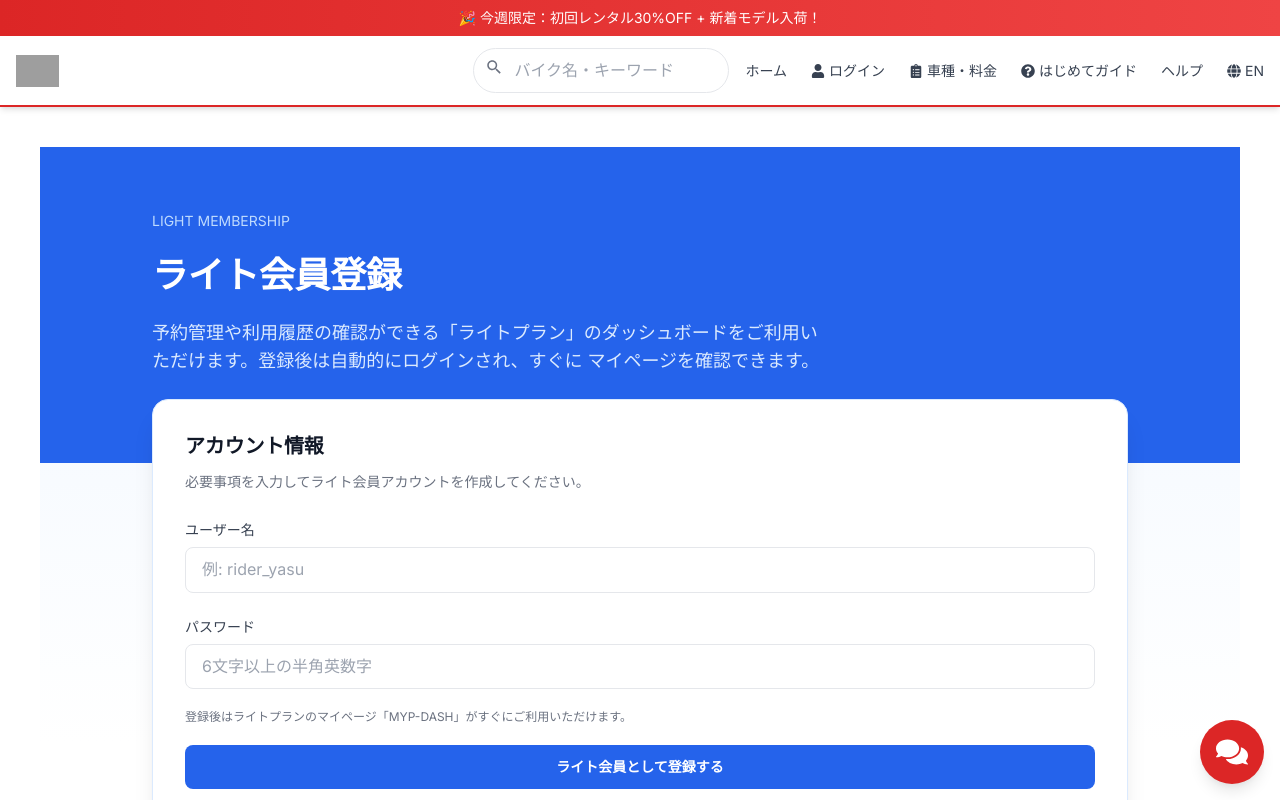
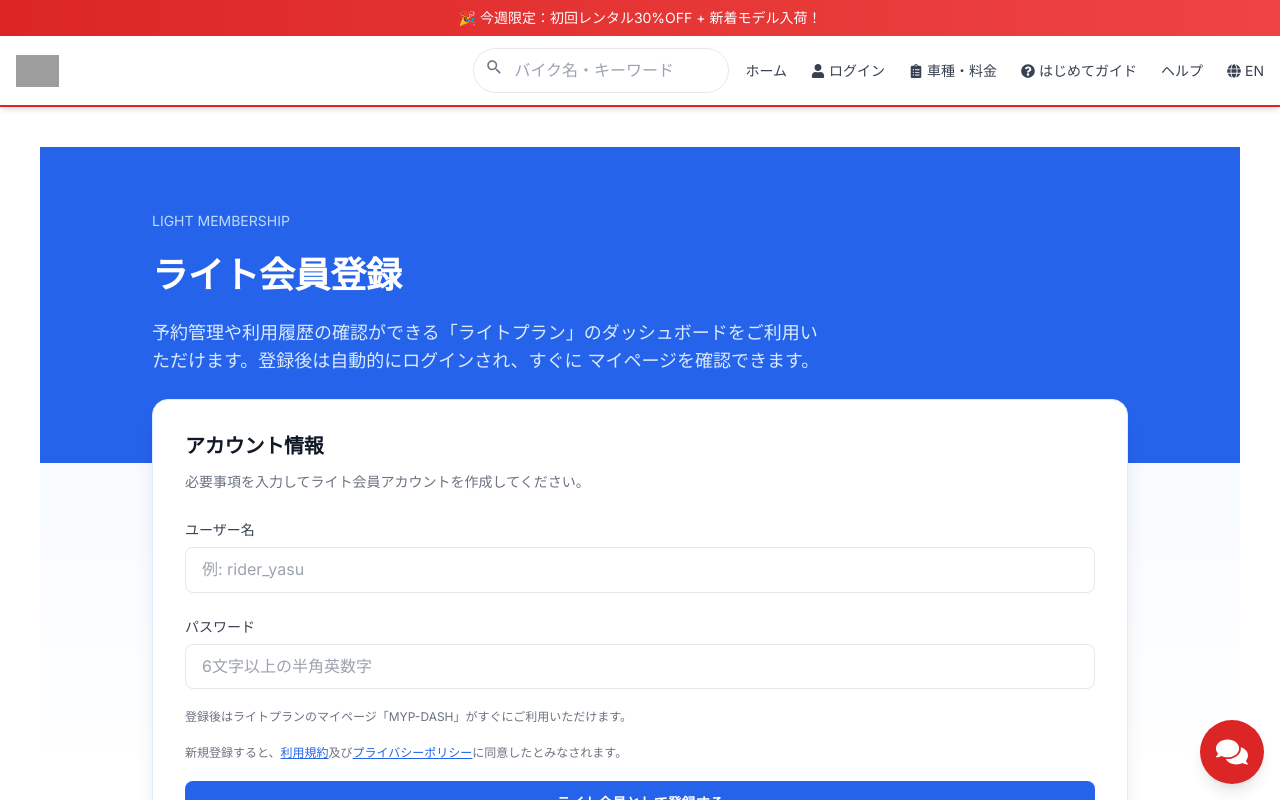
Before and after one commit to maruyamamasaya/yasukari, a Next.js app: page /signup in a window 1280 px wide. Shown: the top 800 px of the page. Built offline with nearby package versions, Linux system fonts and the light colour scheme; grey boxes are pictures that could not be loaded.

Commit message:
Add terms consent notice to signup page

```diff
--- a/pages/signup.tsx
+++ b/pages/signup.tsx
@@ -1,4 +1,5 @@
 import { useState } from 'react';
+import Link from 'next/link';
 import { useRouter } from 'next/router';
 import Head from 'next/head';
 
@@ -93,6 +94,17 @@ export default function SignupPage() {
                   />
                 </label>
                 <p className="text-xs text-gray-500">登録後はライトプランのマイページ「MYP-DASH」がすぐにご利用いただけます。</p>
+                <p className="text-xs text-gray-500">
+                  新規登録すると、
+                  <Link href="/terms" className="text-blue-600 underline underline-offset-2">
+                    利用規約
+                  </Link>
+                  及び
+                  <Link href="/privacy" className="text-blue-600 underline underline-offset-2">
+                    プライバシーポリシー
+                  </Link>
+                  に同意したとみなされます。
+                </p>
                 <button
                   type="submit"
                   className="w-full rounded-lg bg-blue-600 py-3 text-sm font-semibold text-white transition hover:bg-blue-700 disabled:cursor-not-allowed disabled:bg-blue-400"
```
